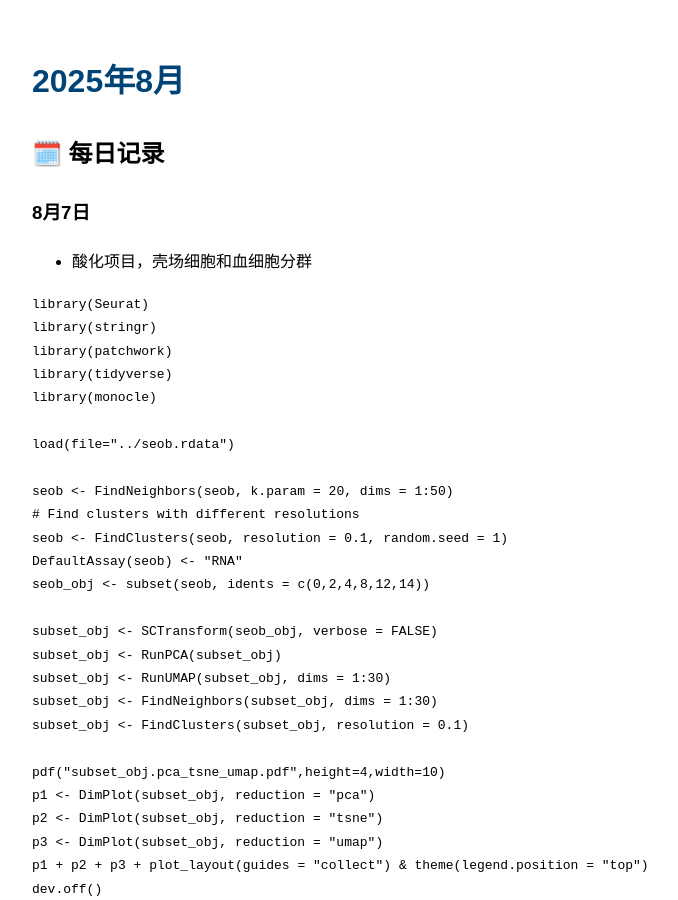
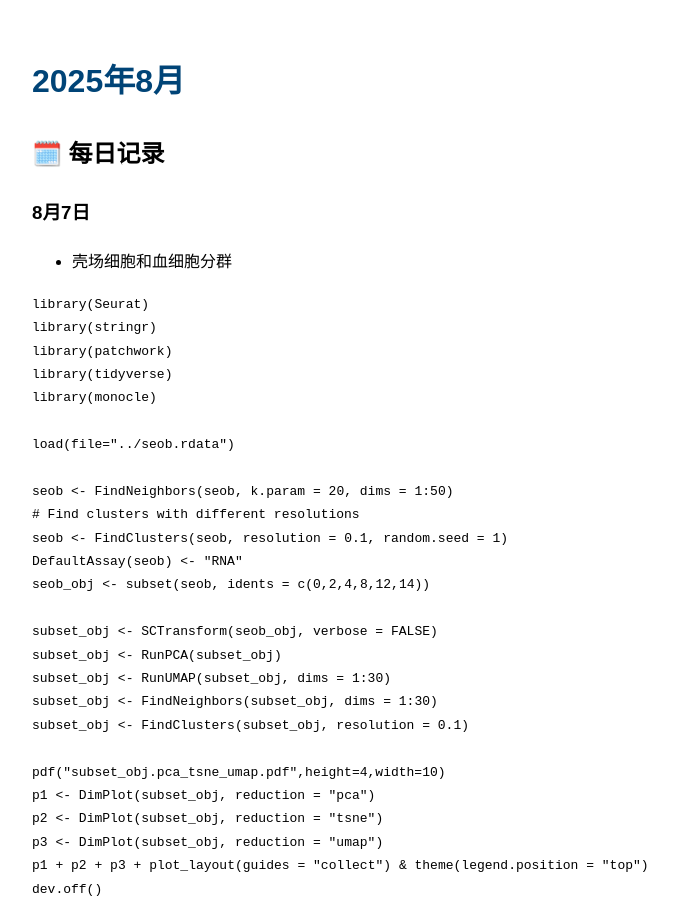
Before and after one commit to tengwen2018/tengwen2018.github.io, a Jekyll site: the page built from _notes/2025-08.md, in a window 1280 px wide and 900 px high. Shown: the whole window, without its empty margins (208-886 px from the left). Built offline with Jekyll 4.4.1, drawn with Linux system fonts in a browser that asks for light colours.

Commit message:
Update 2025-08.md

````diff
--- a/_notes/2025-08.md
+++ b/_notes/2025-08.md
@@ -6,7 +6,7 @@ title: "2025年8月"
 ## 🗓️ 每日记录
 
 ### 8月7日
-- 酸化项目，壳场细胞和血细胞分群
+- 壳场细胞和血细胞分群
 
 ```R
 library(Seurat)
````
